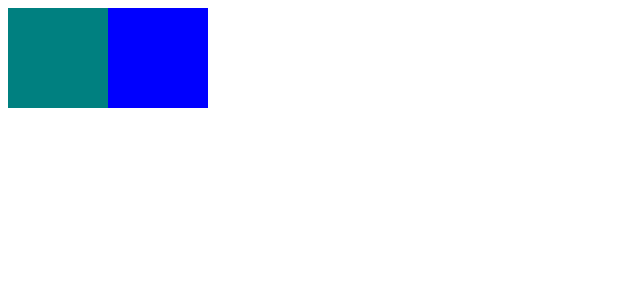
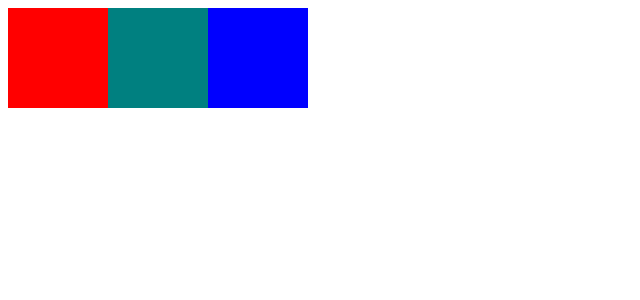
Before and after one commit to weeeeey/React-master, a React (Create React App) app in the folder master-class/: page / in a window 1280 px wide. Shown: the top 300 px of the page, without its empty margins (0-640 px from the left). Built offline with nearby package versions, Linux system fonts and the light colour scheme.

Commit message:
#2 styled-components className

```diff
--- a/master-class/src/App.js
+++ b/master-class/src/App.js
@@ -7,10 +7,14 @@ const Box = styled.div`
     background-color: teal;
     width: 100px;
     height: 100px;
+    &.Son {
+        background-color: red;
+    }
 `;
 const App = () => {
     return (
         <Father>
+            <Box className="Son"></Box>
             <Box></Box>
             <Box style={{ background: "blue" }}></Box>
         </Father>
```
